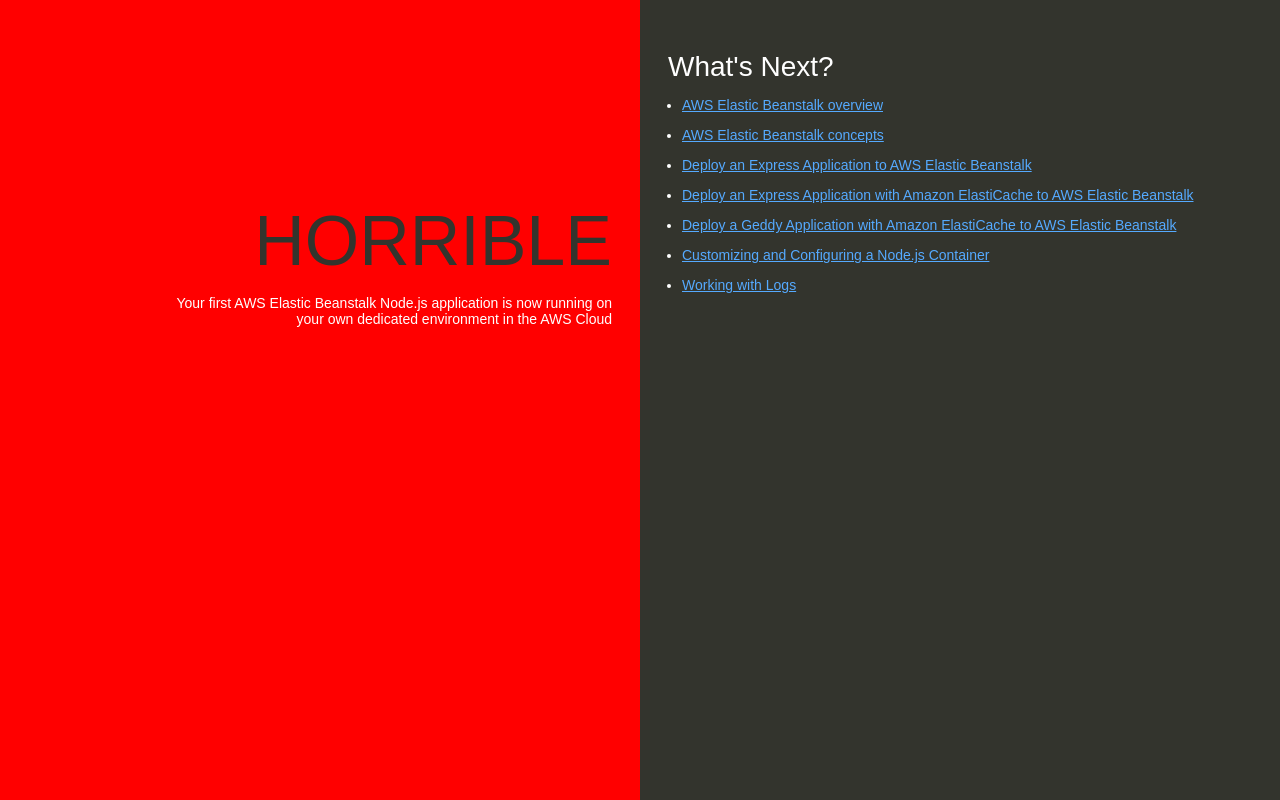
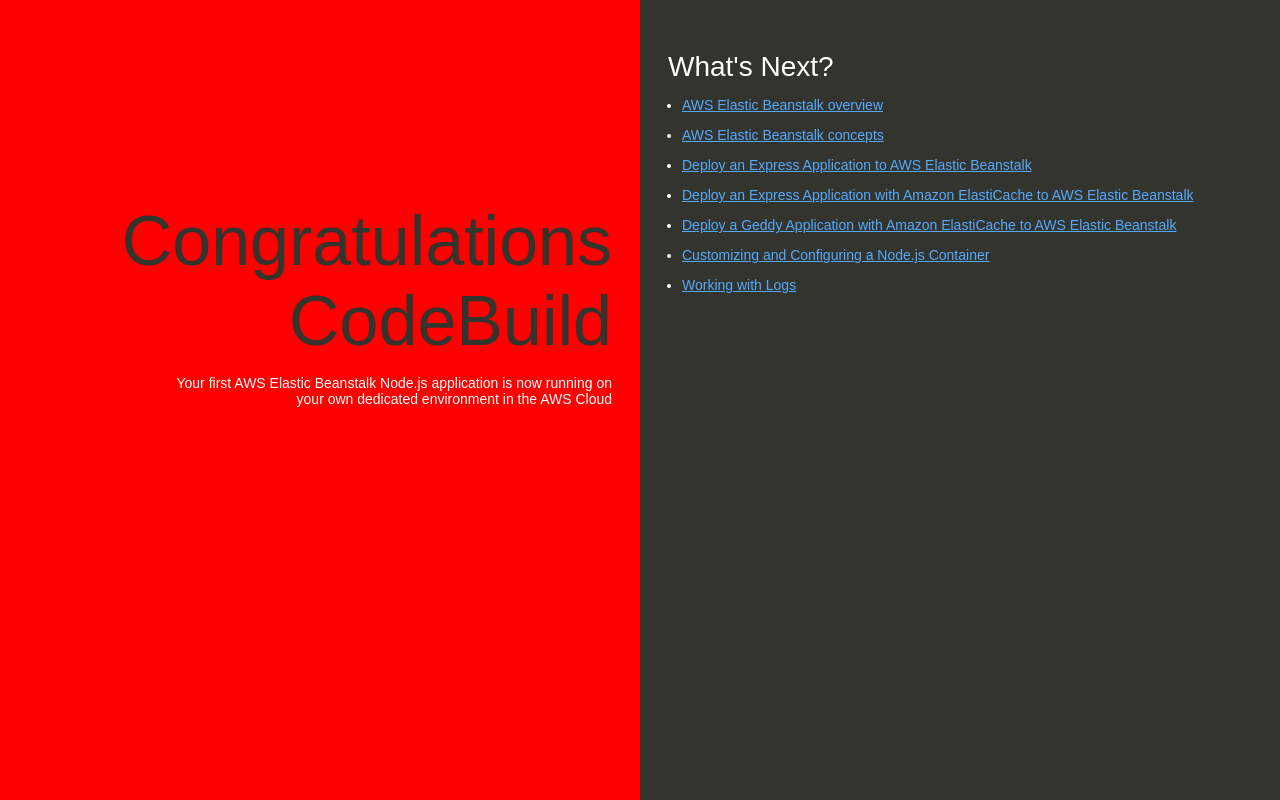
Before and after one commit to StephenTJones7/my-nodejs-app, a website: page index.html in a window 1280 px wide. Drawn offline with Linux system fonts and the light colour scheme.

Commit message:
Update index.html
Changed again.

```diff
--- a/index.html
+++ b/index.html
@@ -74,7 +74,7 @@
   </head>
   <body>
     <div class="textColumn">
-      <h1>HORRIBLE</h1>
+      <h1>Congratulations CodeBuild</h1>
       <p>Your first AWS Elastic Beanstalk Node.js application is now running on your own dedicated environment in the AWS Cloud</p>
     </div>
     <div class="linksColumn">
```
